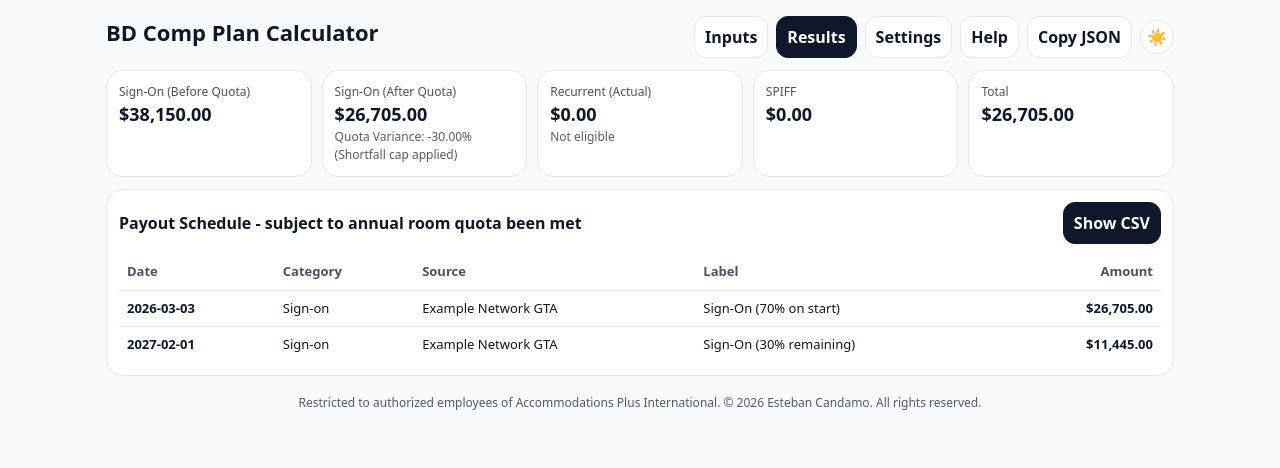
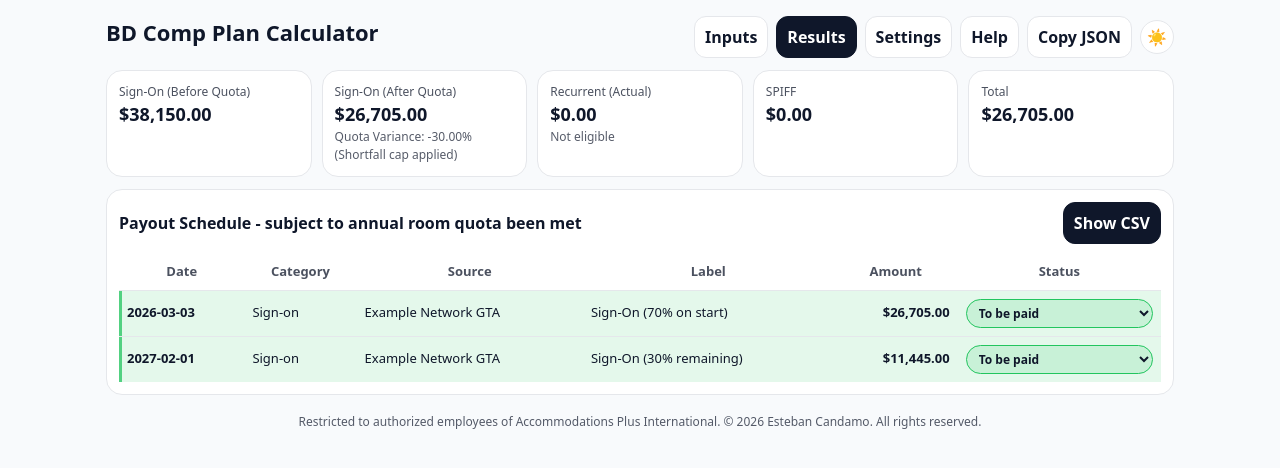
Before and after one commit to ecandamo/BD-Comp-Plan-Calculator, a React (Vite) app: page / in a window 1280 px wide. Both pictures are taken after a click on the button "Results". Shown: the top 468 px of the page. Built offline with nearby package versions, Linux system fonts and the light colour scheme; the HTML template or start-up script is replaced by a standard one.

Commit message:
Add payout status selector

```diff
--- a/src/App.tsx
+++ b/src/App.tsx
@@ -102,6 +102,13 @@ type EventRow = {
   label: string;
   category: "Sign-on" | "Recurrent" | "SPIFF";
   source: string;
+};
+type PayoutStatus = "TO_BE_PAID" | "PAID" | "PENDING";
+
+const PAYOUT_STATUS_LABEL: Record<PayoutStatus, string> = {
+  TO_BE_PAID: "To be paid",
+  PAID: "Paid",
+  PENDING: "Pending"
 };
 
 type NBand = { min: number; max: number | null; y2: number | null; y3: number | null; y4: number | null; y5: number | null; y6: number | null };
@@ -468,7 +475,7 @@ export const attemptClipboardWrite = async (
   }
 };
 
-export const buildPayoutCSV = (rows: EventRow[]) => {
+export const buildPayoutCSV = (rows: Array<EventRow & { status?: string }>) => {
   const NL = String.fromCharCode(10),
     CR = String.fromCharCode(13);
   const esc = (v: any) => {
@@ -482,8 +489,10 @@ export const buildPayoutCSV = (rows: EventRow[]) => {
     const r = Math.round(v * 100) / 100;
     return String(r);
   };
-  const head = ["Date", "Category", "Source", "Label", "Amount"].join(",");
-  const lines = rows.map((r) => [esc(r.date || "(No Date)"), esc(r.category || ""), esc(r.source || ""), esc(r.label || ""), amt(r.amount)].join(","));
+  const head = ["Date", "Category", "Source", "Label", "Amount", "Status"].join(",");
+  const lines = rows.map((r) =>
+    [esc(r.date || "(No Date)"), esc(r.category || ""), esc(r.source || ""), esc(r.label || ""), amt(r.amount), esc(r.status || PAYOUT_STATUS_LABEL.TO_BE_PAID)].join(",")
+  );
   return [head, ...lines].join(NL);
 };
 
@@ -798,6 +807,15 @@ function AppInner() {
     () => [...signOn.ev, ...recurrent.ev, ...spiff.ev].filter((e) => n(e.amount) !== 0).sort((a, b) => (a.date || "9999").localeCompare(b.date || "9999")),
     [signOn.ev, recurrent.ev, spiff.ev]
   );
+  const eventRows = useMemo(() => {
+    const seen = new Map<string, number>();
+    return events.map((e) => {
+      const base = [e.date || "", e.category || "", e.source || "", e.label || "", String(Math.round(n(e.amount) * 100) / 100)].join("|");
+      const idx = (seen.get(base) ?? 0) + 1;
+      seen.set(base, idx);
+      return { ...e, key: `${base}|${idx}` };
+    });
+  }, [events]);
   const totals = useMemo(() => {
     const rec = recurrent.kpiOk ? recurrent.aTot : 0;
     return { pre: signOn.pre, after: signOn.after, rec, sp: spiff.tot, all: signOn.after + rec + spiff.tot };
@@ -841,6 +859,7 @@ function AppInner() {
   const [j, setJ] = useState(snap);
   useEffect(() => setJ(snap), [snap]);
   const [copyMsg, setCopyMsg] = useState<string | "">("");
+  const [eventStatuses, setEventStatuses] = useState<Record<string, PayoutStatus>>({});
   const [csvText, setCsvText] = useState<string>("");
   const [showCsv, setShowCsv] = useState(false);
   const csvRef = useRef<HTMLTextAreaElement | null>(null);
@@ -861,6 +880,32 @@ function AppInner() {
       localStorage.setItem("theme", theme);
     } catch {}
   }, [theme]);
+  useEffect(() => {
+    setEventStatuses((prev) => {
+      const next: Record<string, PayoutStatus> = {};
+      for (const e of eventRows) {
+        if (prev[e.key]) next[e.key] = prev[e.key];
+      }
+      const prevKeys = Object.keys(prev);
+      const nextKeys = Object.keys(next);
+      if (prevKeys.length !== nextKeys.length) return next;
+      for (const k of nextKeys) {
+        if (next[k] !== prev[k]) return next;
+      }
+      return prev;
+    });
+  }, [eventRows]);
+
+  const getStatus = (key: string): PayoutStatus => eventStatuses[key] ?? "TO_BE_PAID";
+  const setStatus = (key: string, status: PayoutStatus) => setEventStatuses((prev) => ({ ...prev, [key]: status }));
+  const rowStyle = (status: PayoutStatus): React.CSSProperties => {
+    if (status === "PAID") return { background: "var(--surface-alt)", opacity: 0.66 };
+    if (status === "PENDING") return { background: theme === "dark" ? "rgba(148, 163, 184, 0.10)" : "rgba(148, 163, 184, 0.12)", opacity: 0.84 };
+    return {
+      background: theme === "dark" ? "rgba(34, 197, 94, 0.16)" : "rgba(34, 197, 94, 0.12)",
+      boxShadow: "inset 3px 0 0 rgba(34, 197, 94, 0.75)"
+    };
+  };
   const doCopy = async () => {
     const txt = JSON.stringify({ cfg, s }, null, 2);
     const ok = await attemptClipboardWrite(txt);
@@ -881,7 +926,18 @@ function AppInner() {
   };
   const showCSV = () => {
     try {
-      setCsvText(buildPayoutCSV(events));
+      setCsvText(
+        buildPayoutCSV(
+          eventRows.map((e) => ({
+            date: e.date,
+            category: e.category,
+            source: e.source,
+            label: e.label,
+            amount: e.amount,
+            status: PAYOUT_STATUS_LABEL[getStatus(e.key)]
+          }))
+        )
+      );
       setShowCsv(true);
     } catch {}
   };
@@ -1362,27 +1418,68 @@ function AppInner() {
                   <div style={{ overflowX: "auto" }}>
                     <table style={{ width: "100%", borderCollapse: "collapse", fontSize: 13 }}>
                       <thead>
-                        <tr style={{ textAlign: "left", opacity: 0.75 }}>
-                          <th style={{ padding: 8 }}>Date</th>
-                          <th style={{ padding: 8 }}>Category</th>
-                          <th style={{ padding: 8 }}>Source</th>
-                          <th style={{ padding: 8 }}>Label</th>
-                          <th style={{ padding: 8, textAlign: "right" }}>Amount</th>
+                        <tr style={{ opacity: 0.75 }}>
+                          <th style={{ padding: 8, textAlign: "center" }}>Date</th>
+                          <th style={{ padding: 8, textAlign: "center" }}>Category</th>
+                          <th style={{ padding: 8, textAlign: "center" }}>Source</th>
+                          <th style={{ padding: 8, textAlign: "center" }}>Label</th>
+                          <th style={{ padding: 8, textAlign: "center" }}>Amount</th>
+                          <th style={{ padding: 8, textAlign: "center" }}>Status</th>
                         </tr>
                       </thead>
                       <tbody>
-                        {events.map((e, i) => (
-                        <tr key={i} style={{ borderTop: "1px solid var(--border)" }}>
+                        {eventRows.map((e) => {
+                          const status = getStatus(e.key);
+                          return (
+                        <tr key={e.key} style={{ borderTop: "1px solid var(--border)", ...rowStyle(status) }}>
                             <td style={{ padding: 8, fontWeight: 800 }}>{e.date || "(No Date)"}</td>
                             <td style={{ padding: 8 }}>{e.category}</td>
                             <td style={{ padding: 8 }}>{e.source}</td>
                             <td style={{ padding: 8 }}>{e.label}</td>
                             <td style={{ padding: 8, textAlign: "right", fontWeight: 900 }}>{money(e.amount)}</td>
+                            <td style={{ padding: 8 }}>
+                              <select
+                                value={status}
+                                onChange={(ev) => setStatus(e.key, ev.target.value as PayoutStatus)}
+                                aria-label={`Payout status for ${e.source} ${e.label}`}
+                                style={{
+                                  ...S.inp,
+                                  minWidth: 120,
+                                  padding: "4px 8px",
+                                  fontSize: 12,
+                                  fontWeight: 700,
+                                  borderRadius: 999,
+                                  borderColor:
+                                    status === "TO_BE_PAID"
+                                      ? "#22c55e"
+                                      : status === "PAID"
+                                        ? "var(--border)"
+                                        : theme === "dark"
+                                          ? "#64748b"
+                                          : "#94a3b8",
+                                  background:
+                                    status === "TO_BE_PAID"
+                                      ? theme === "dark"
+                                        ? "rgba(34, 197, 94, 0.2)"
+                                        : "rgba(34, 197, 94, 0.14)"
+                                      : status === "PAID"
+                                        ? "var(--surface)"
+                                        : theme === "dark"
+                                          ? "rgba(148, 163, 184, 0.12)"
+                                          : "rgba(148, 163, 184, 0.16)"
+                                }}
+                              >
+                                <option value="TO_BE_PAID">{PAYOUT_STATUS_LABEL.TO_BE_PAID}</option>
+                                <option value="PAID">{PAYOUT_STATUS_LABEL.PAID}</option>
+                                <option value="PENDING">{PAYOUT_STATUS_LABEL.PENDING}</option>
+                              </select>
+                            </td>
                           </tr>
-                        ))}
-                        {events.length === 0 ? (
+                          );
+                        })}
+                        {eventRows.length === 0 ? (
                           <tr>
-                            <td colSpan={5} style={{ padding: 10, opacity: 0.7 }}>
+                            <td colSpan={6} style={{ padding: 10, opacity: 0.7 }}>
                               No Payouts Yet.
                             </td>
                           </tr>
@@ -1623,6 +1720,6 @@ export default function App() {
   console.assert(parseUSD("$1,234,567") === 1234567, "usd parse commas");
   console.assert(parseUSD("12x") === 12, "usd parse mixed");
   const csv = buildPayoutCSV([{ date: "2026-01-01", amount: 1234.5, label: "L", category: "Sign-on", source: "S" }]);
-  console.assert(csv.split(String.fromCharCode(10))[0] === "Date,Category,Source,Label,Amount", "csv header");
-  console.assert(csv.includes("2026-01-01,Sign-on,S,L,1234.5"), "csv row raw amount");
+  console.assert(csv.split(String.fromCharCode(10))[0] === "Date,Category,Source,Label,Amount,Status", "csv header");
+  console.assert(csv.includes("2026-01-01,Sign-on,S,L,1234.5,To be paid"), "csv row raw amount");
 })();
```
